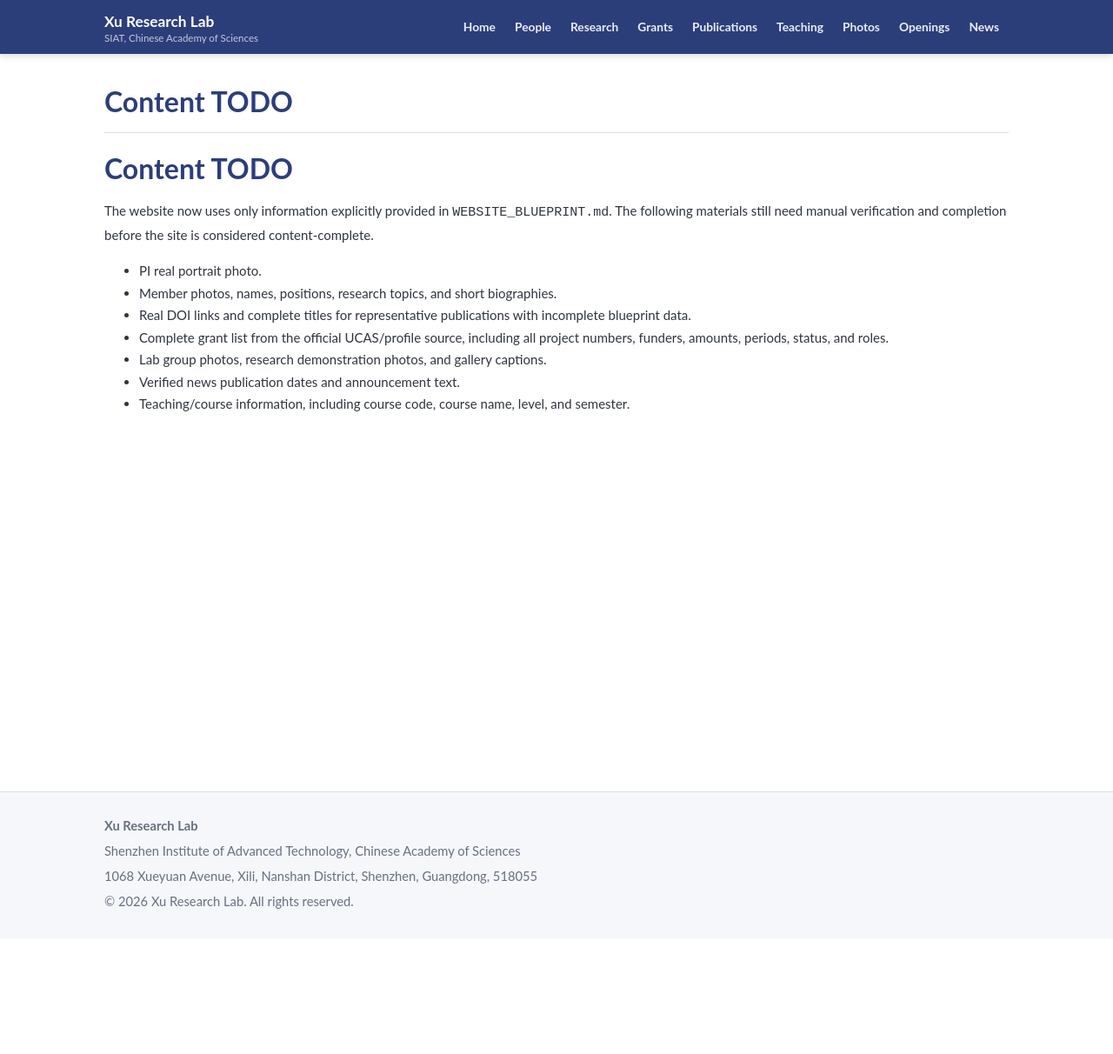
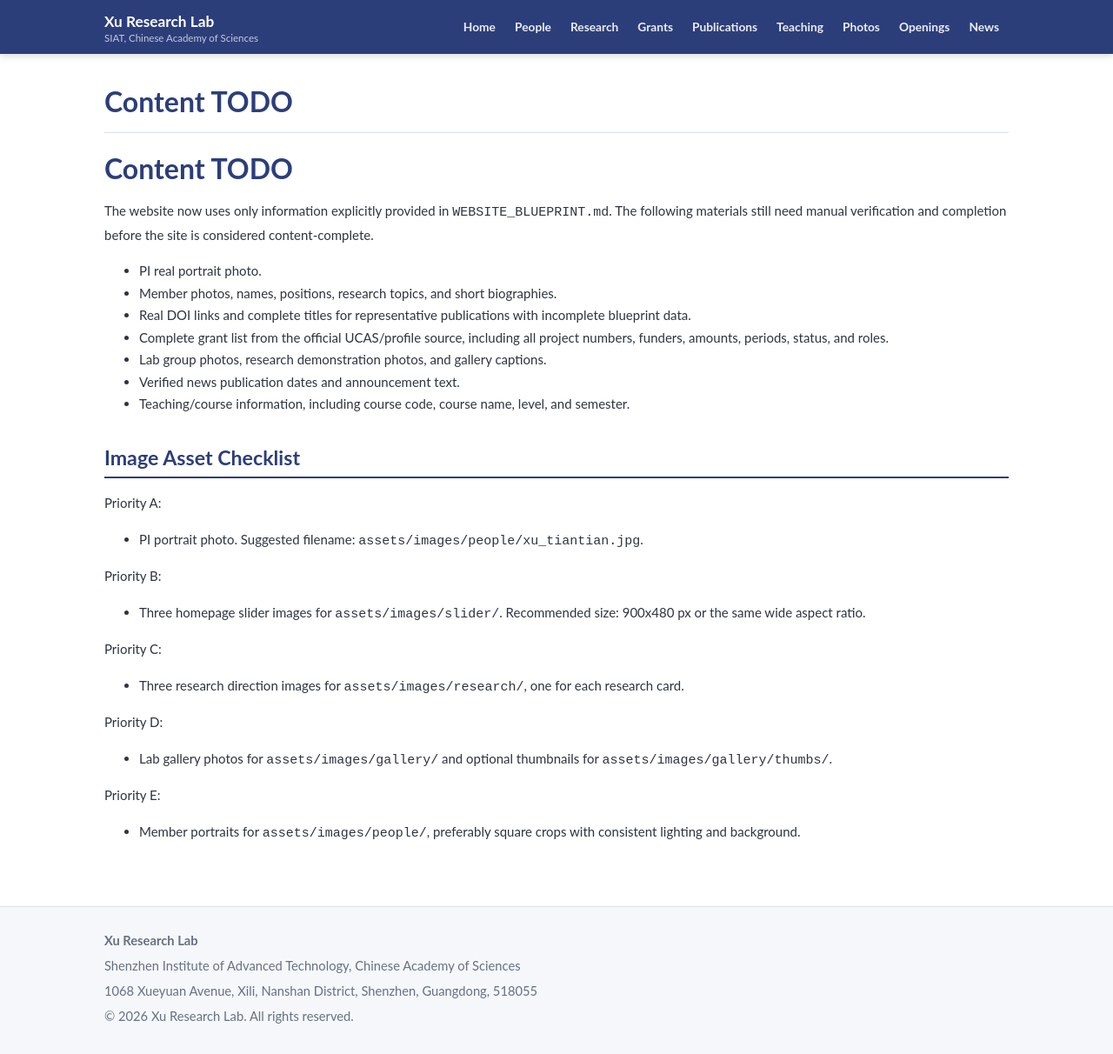
Before and after one commit to HBLiu-lab/xu-lab, a Jekyll site: the page built from CONTENT_TODO.md, in a window 1280 px wide and 1212 px high. Shown: the whole window at 87% size. Built offline with Jekyll 4.4.1, drawn with Linux system fonts in a browser that asks for light colours; our own code applies the rules of GitHub Pages for plain Markdown files.

```diff
--- a/CONTENT_TODO.md
+++ b/CONTENT_TODO.md
@@ -9,3 +9,20 @@ The website now uses only information explicitly provided in `WEBSITE_BLUEPRINT.
 - Lab group photos, research demonstration photos, and gallery captions.
 - Verified news publication dates and announcement text.
 - Teaching/course information, including course code, course name, level, and semester.
+
+## Image Asset Checklist
+
+Priority A:
+- PI portrait photo. Suggested filename: `assets/images/people/xu_tiantian.jpg`.
+
+Priority B:
+- Three homepage slider images for `assets/images/slider/`. Recommended size: 900x480 px or the same wide aspect ratio.
+
+Priority C:
+- Three research direction images for `assets/images/research/`, one for each research card.
+
+Priority D:
+- Lab gallery photos for `assets/images/gallery/` and optional thumbnails for `assets/images/gallery/thumbs/`.
+
+Priority E:
+- Member portraits for `assets/images/people/`, preferably square crops with consistent lighting and background.
--- a/_data/research.yml
+++ b/_data/research.yml
@@ -1,3 +1,5 @@
+# TODO: Replace placeholder SVGs with verified research figures or photos.
+# Put real files in assets/images/research/ and keep every entry with title, image, and description.
 - title: "Novel Magnetically-Controlled Micro-Robot Design & Fabrication"
   image: "assets/images/research/design.svg"
   description: "Research on magnetic fluids, micro-robot swarms, soft thin-film and bioinspired robots, and continuum soft surgical robots for biomedical and restricted-space applications."
--- a/_data/slider.yml
+++ b/_data/slider.yml
@@ -1,3 +1,6 @@
+# TODO: Replace placeholder SVGs with verified homepage images.
+# Recommended size: 900x480 px, or another image with the same wide aspect ratio.
+# Put real files in assets/images/slider/ and keep every entry with src, alt, and caption.
 - src: "assets/images/slider/slide-1.svg"
   alt: "Novel magnetically-controlled micro-robot design and fabrication"
   caption: "Novel Magnetically-Controlled Micro-Robot Design & Fabrication"
```
Also changed, not shown: _data/gallery.yml (+8 -0 lines), _data/people.yml (+9 -0 lines), assets/images/README.md (added, +21 -0 lines), README.md.
